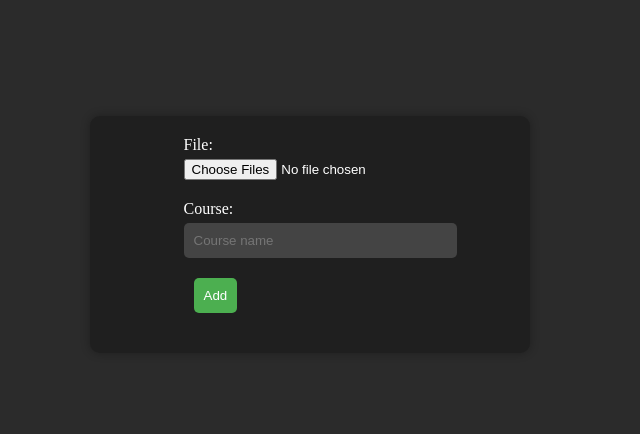
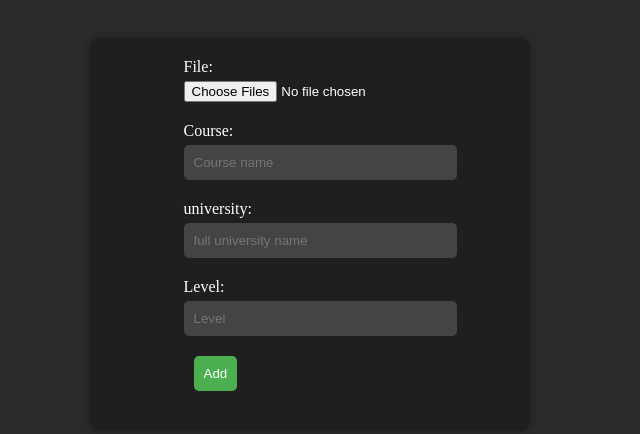
Before and after one commit to Boluex/Chat_app, a plain HTML site: page add_files.html in a window 1280 px wide. Shown: the part 116-550 px from the top of the page, without its empty margins (330-970 px from the left). Drawn offline with Linux system fonts and the light colour scheme; files that its build step writes are made by us from their sources; files whose address does not match are found by name.

Commit message:
Updated branch

```diff
--- a/add_files.html
+++ b/add_files.html
@@ -3,7 +3,7 @@
 <head>
   <meta charset="UTF-8">
   <title>Connecto</title>
-  <link rel="stylesheet" href="/home/deji/Desktop/deji/PycharmProjects/pythonProject/chat_app/static/styles.css">
+  <link rel="stylesheet" href="/home/deji/Desktop/deji/PycharmProjects/pythonProject/code_proj/chat_app/static/styles.css">
 </head>
 <body>
   <div class="login-container">
@@ -17,6 +17,14 @@
         <input type="text" id="course" name="file_name" placeholder="Course name">
       </div>
       <div class="form-group">
+        <label for="course">university:</label>
+        <input type="text" id="course" name="university" placeholder="full university name">
+      </div>
+      <div class="form-group">
+        <label for="course">Level:</label>
+        <input type="text" id="course" name="level" placeholder="Level">
+      </div>
+      <div class="form-group">
         <button id="login-button" type="submit">Add</button>
       </div>
     </form>
```
